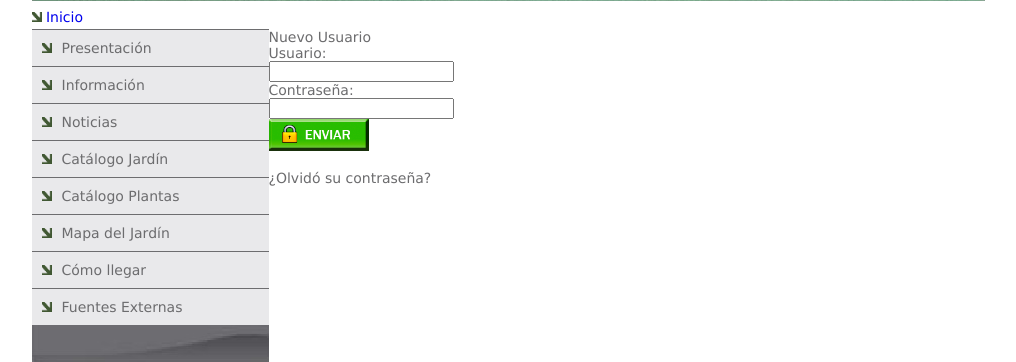
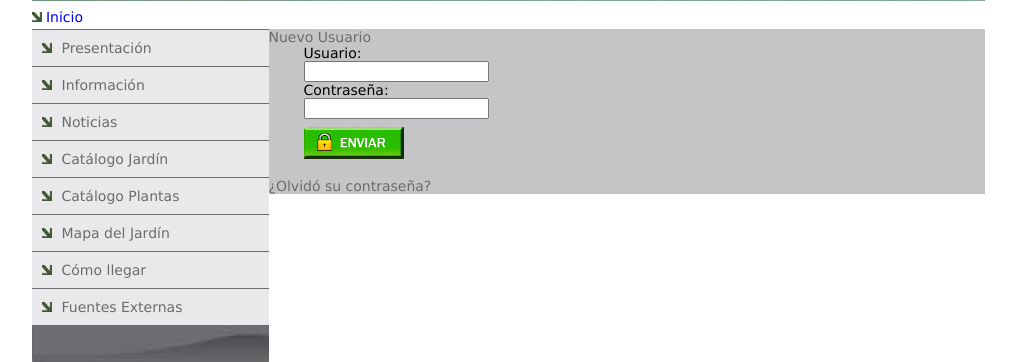
Before and after one commit to JaviYAngel/ProgramacionWeb, a PHP site: page /index01.html in a window 1280 px wide. Shown: the part 239-601 px from the top of the page, without its empty margins (132-1148 px from the left). Run offline with PHP 8.4, Linux system fonts and the light colour scheme.

Commit message:
login #4

```diff
--- a/Practica1/css/estilo01.css
+++ b/Practica1/css/estilo01.css
@@ -94,7 +94,23 @@ nav ul li:hover, #menu ul li:hover a {
     background-size: 10px 10px;
     background-repeat:no-repeat;
 }
+#login form{
+    width:100%;
+    background: #C5C5C7;
+}
 
+ #login label{
+    margin-left: 35px;
+    color: black;
+}
+#login input{
+    margin-left: 35px;
+    color: black;
+}
+
+#login form input.btn{
+    margin-top: 8px;
+}
 .container{
 
 }
--- a/Practica1/index01.html
+++ b/Practica1/index01.html
@@ -36,6 +36,7 @@
 
 
         <!-- Formulario con el login de la página -->
+        <div id="login">
             <form>
                 <legend>Nuevo Usuario</legend>
 
@@ -50,6 +51,7 @@
                 <input class="btn" type="image" src="./images/btn1.png" onClick="this.src='images/btn2.png'" width="100px" value="Enviar!" /><br /><br />
                 <a style="text-decoration:none; color: #6C6C6E;" href="#">¿Olvidó su contraseña?</a>
             </form>
+        </div>
     </div>
 
     <!-- div principal donde se pueden ver las imagenes y leer los articulos sobre los jardines -->
```
Lines whose indentation alone changed are shown as unchanged.
